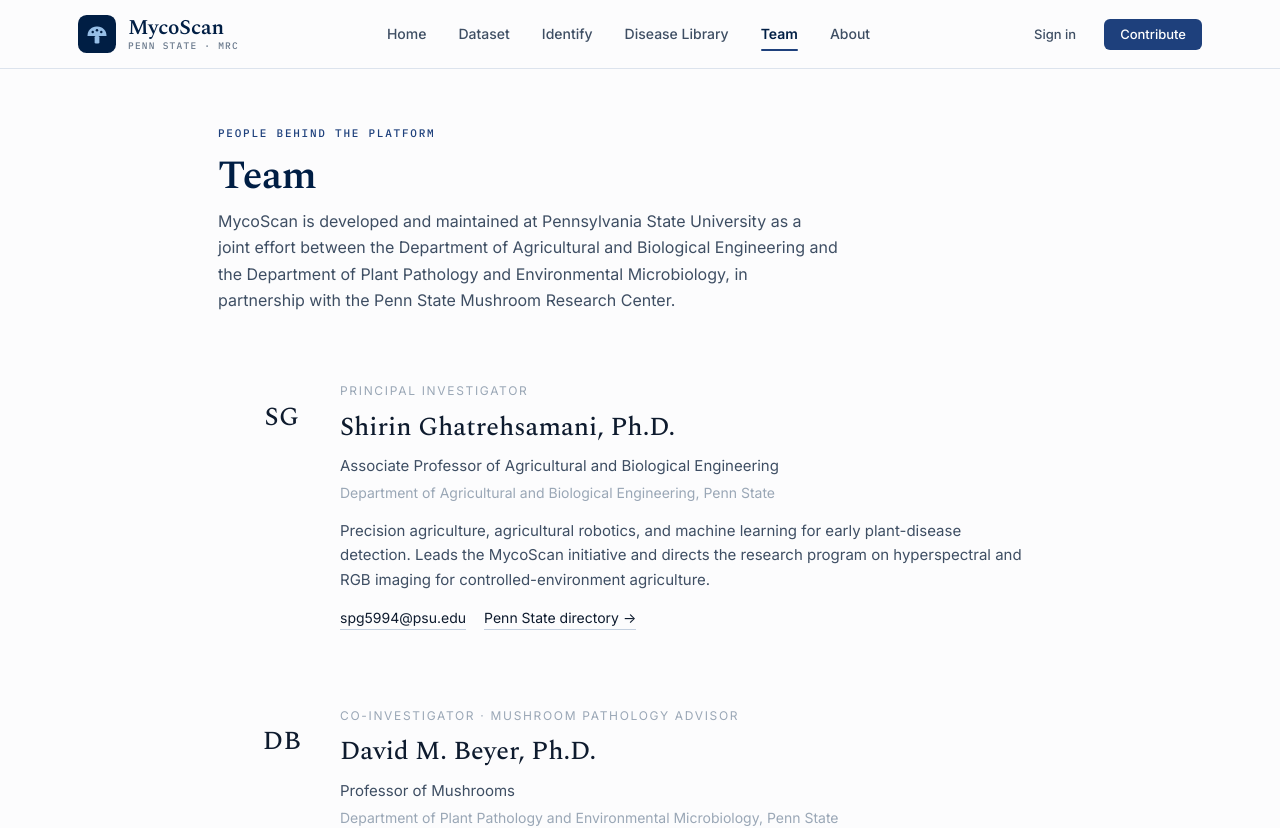
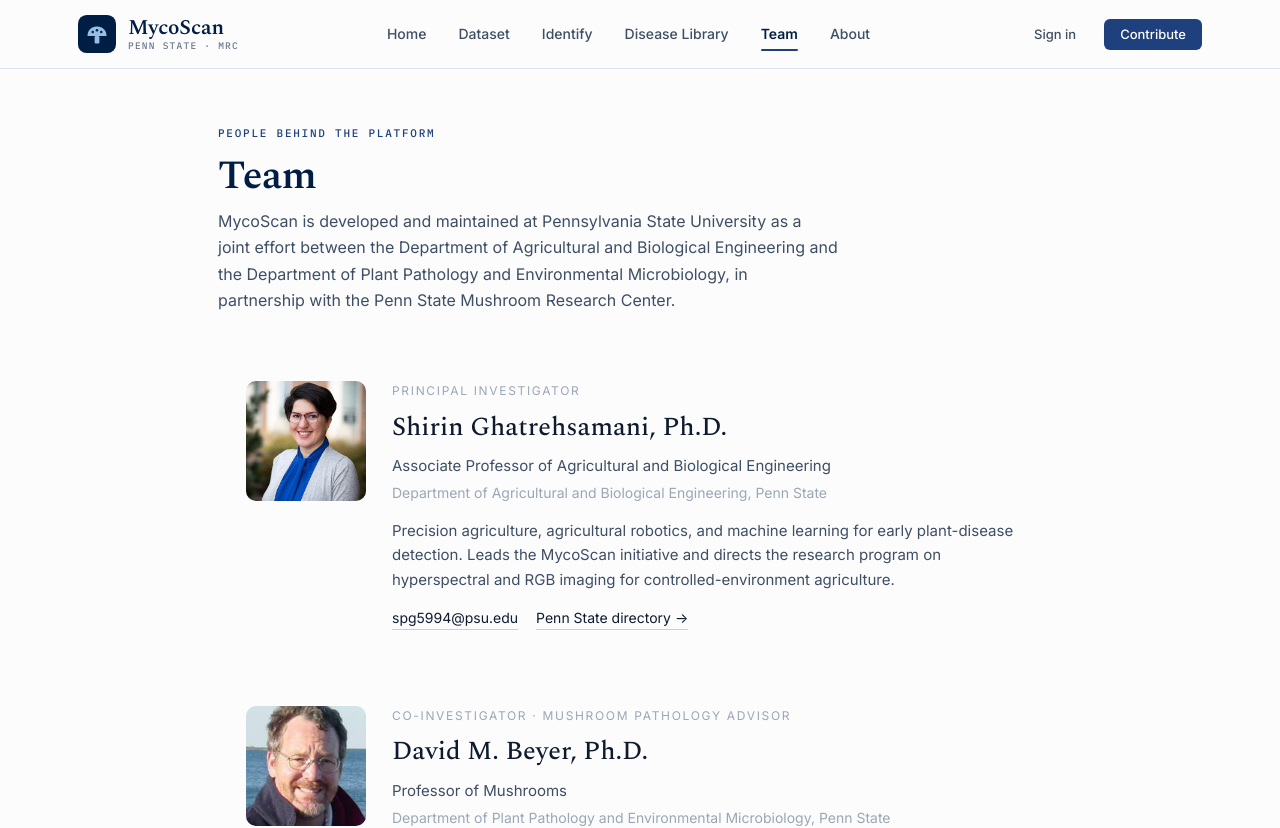
Before and after one commit to ongweigunpsu/mycoscan, a Next.js app: page /team in a window 1280 px wide. Shown: the top 828 px of the page. Built offline with nearby package versions, Linux system fonts and the light colour scheme; no server answers.

Commit message:
Update page.js

```diff
--- a/src/app/team/page.js
+++ b/src/app/team/page.js
@@ -13,7 +13,7 @@ const TEAM = [
       'Precision agriculture, agricultural robotics, and machine learning for early plant-disease detection. Leads the MycoScan initiative and directs the research program on hyperspectral and RGB imaging for controlled-environment agriculture.',
     email: 'spg5994@psu.edu',
     link: 'https://abe.psu.edu/directory/spg5994',
-    initials: 'SG',
+    photo: '/images/shirin.jpg',
   },
   {
     name: 'David M. Beyer, Ph.D.',
@@ -24,7 +24,7 @@ const TEAM = [
       'Mushroom cultivation, composting, mushroom nutrition and physiology, and IPM for mushroom cultivation. Directs mushroom extension services for the North American mushroom industry and co-organizes the Penn State Mushroom Short Course.',
     email: 'dmb8@psu.edu',
     link: 'https://plantpath.psu.edu/directory/dmb8',
-    initials: 'DB',
+    photo: '/images/david.jpg',
   },
   {
     name: 'Weiqun Wang',
@@ -35,7 +35,7 @@ const TEAM = [
       'Doctoral research on hyperspectral imaging and deep learning for early detection of dry bubble disease in Agaricus bisporus. Designed and built the MycoScan platform end to end — from data pipeline and model deployment to UI.',
     email: 'wfw5324@psu.edu',
     link: 'https://abe.psu.edu/directory/wfw5324',
-    initials: 'WW',
+    photo: '/images/weiqun.jpg',
   },
 ];
 
@@ -65,29 +65,24 @@ export default function TeamPage() {
                 padding: 28,
                 background: 'var(--bg1)',
                 display: 'grid',
-                gridTemplateColumns: '72px 1fr',
-                gap: 22,
+                gridTemplateColumns: '120px 1fr',
+                gap: 26,
                 alignItems: 'start',
               }}
             >
-              <div
-                aria-hidden="true"
+              {/* eslint-disable-next-line @next/next/no-img-element */}
+              <img
+                src={p.photo}
+                alt={p.name}
                 style={{
-                  width: 72,
-                  height: 72,
+                  width: 120,
+                  height: 120,
                   borderRadius: 10,
-                  background: 'var(--ink1)',
-                  color: 'var(--bg0)',
-                  display: 'grid',
-                  placeItems: 'center',
-                  fontFamily: 'var(--serif, Spectral, Georgia, serif)',
-                  fontSize: 26,
-                  fontWeight: 500,
-                  letterSpacing: '0.02em',
+                  objectFit: 'cover',
+                  border: '1px solid var(--line1)',
+                  background: 'var(--bg0)',
                 }}
-              >
-                {p.initials}
-              </div>
+              />
               <div>
                 <div
                   style={{
```
